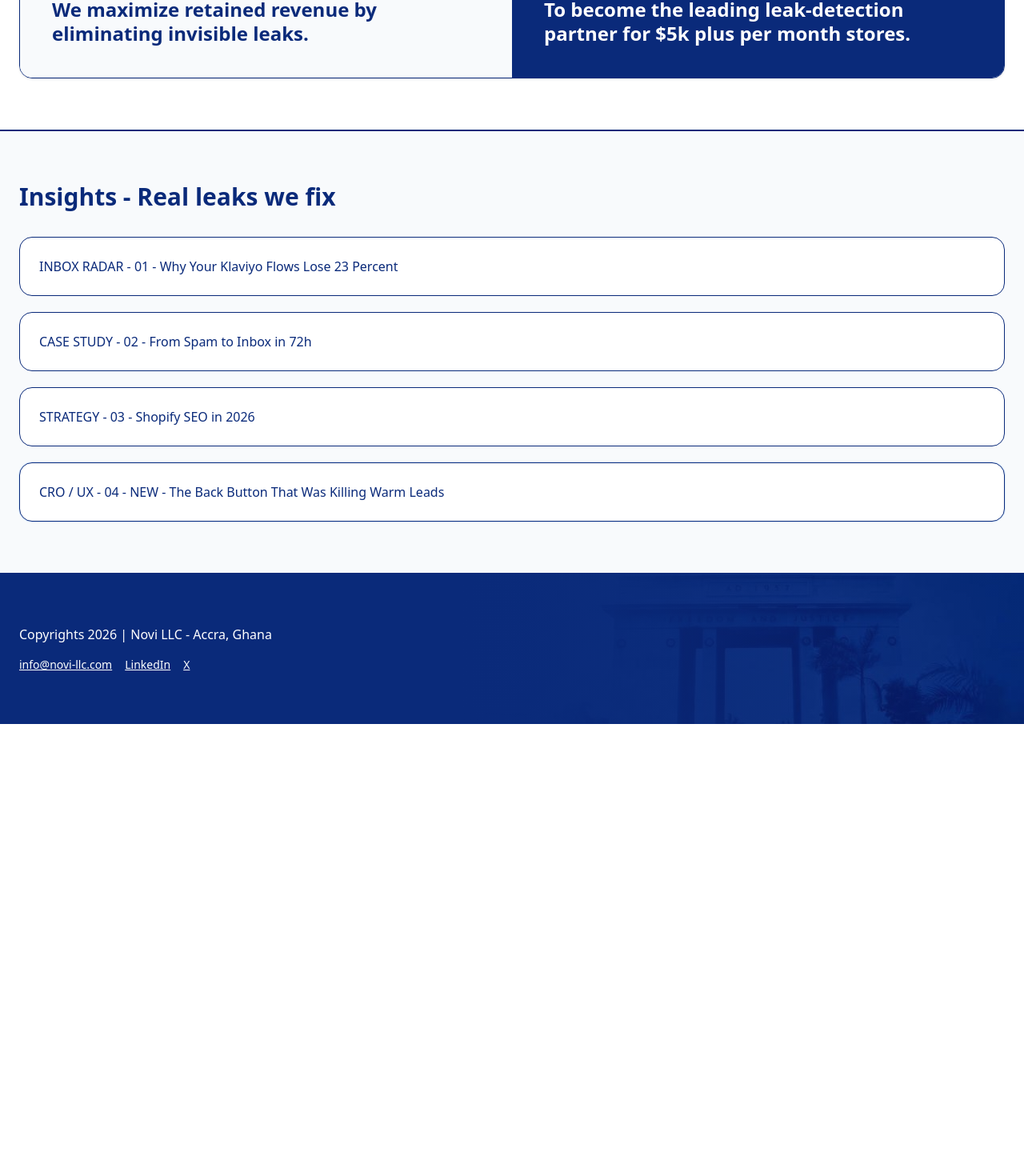
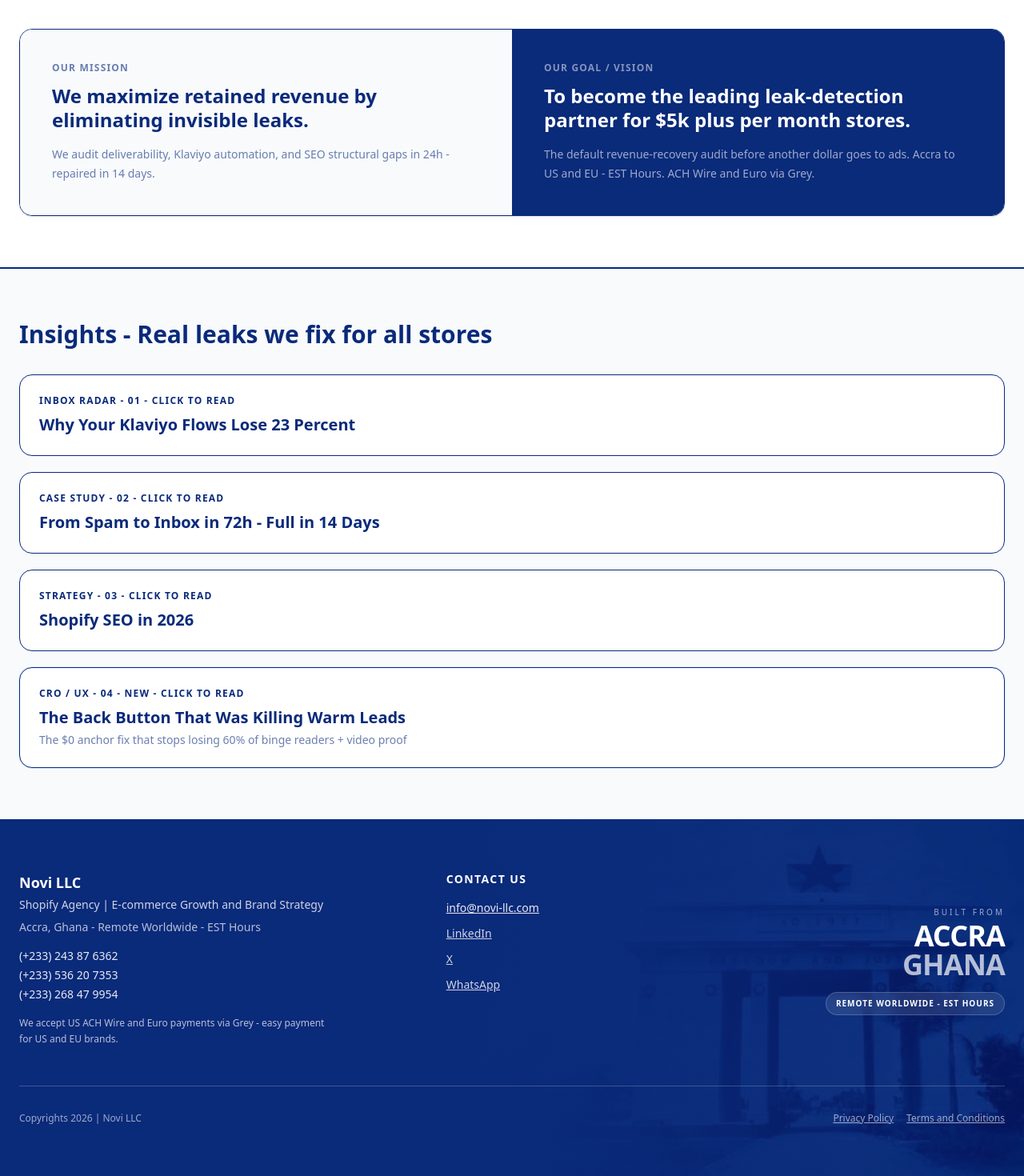
Before and after one commit to NOVI-I6699-cmd/portfolio-starter-kit, a Next.js app: page / in a window 1280 px wide. Shown: the part 1309-2779 px from the top of the page at 80% size. Before the commit the page ends 2214 px from the top, so only its background shows below. Built offline with nearby package versions, Linux system fonts and the light colour scheme.

Commit message:
Update page.tsx

```diff
--- a/app/page.tsx
+++ b/app/page.tsx
@@ -30,6 +30,8 @@ export default function Home() {
             <div className="border rounded-xl p-3 bg-slate-50"><div className="text-sm font-bold" style={{color: '#0A2A7A'}}>$20k/mo</div><div className="text-xs opacity-60 mt-1">$4,600/mo lost</div></div>
             <div className="border rounded-xl p-3 bg-slate-50"><div className="text-sm font-bold" style={{color: '#0A2A7A'}}>$100k/mo</div><div className="text-xs opacity-60 mt-1">$23k/mo lost</div></div>
           </div>
+          <div className="mt-6 flex items-center gap-4 text-xs opacity-60" style={{color: '#0A2A7A'}}><div>Accra to US Brands</div><div>EST Hours</div><div>Inbox in 72h</div></div>
+          <div className="mt-3 text-xs font-semibold" style={{color: '#0A2A7A'}}>We accept US ACH Wire and Euro payments via Grey - easy payment for US and EU brands.</div>
         </div>
         <div className="bg-slate-50 p-2 rounded-2xl border shadow-sm"><AuditForm /></div>
       </section>
@@ -45,10 +47,11 @@ export default function Home() {
           </div>
           <div className="text-white min-w-0">
             <div className="text-xs uppercase tracking-widest font-semibold mb-3" style={{color: 'rgba(255,255,255,0.5)'}}>Founder</div>
-            <h2 className="text-3xl md:text-4xl font-bold leading-tight">Built by an operator, not an agency.</h2>
-            <div className="mt-6 space-y-4 text-[16px] leading-8" style={{color: '#FFFFFF'}}>
-              <p>I am Floran Dieudonnie, Founder at NOVI LLC. I built it here in Accra, Ghana - laptop, phone that never stops buzzing, and an obsession for finding hidden revenue Shopify owners leave on the table.</p>
-              <p>Our data is clear: the average store forfeits 23 percent to silent killers - emails trapped in spam, broken Klaviyo flows, and SEO gaps handing traffic to competitors.</p>
+            <h2 className="text-3xl md:text-4xl font-bold leading-tight break-words">Built by an operator, not an agency.</h2>
+            <div className="mt-6 space-y-4 text-[16px] leading-8 break-words" style={{color: '#FFFFFF'}}>
+              <p>I am Floran Dieudonnie, Founder at NOVI LLC. I did not build this from a plush boardroom with seed funding. I built it here in Accra, Ghana - laptop, phone that never stops buzzing, and an obsession for finding hidden revenue Shopify owners leave on the table.</p>
+              <p>I do not run a bloated agency with Account Executives and vanity metrics. I run a lean leak-detection lab for Shopify brands doing 5k to 100k plus per month.</p>
+              <p>Our data is clear: the average store forfeits 23 percent to silent killers - emails trapped in spam, broken Klaviyo flows abandoning high-intent buyers, and SEO gaps handing traffic to competitors. We do not guess; we audit, isolate, and repair in 14 days. Accra - Remote Worldwide - EST Hours. US ACH Wire and Euro via Grey.</p>
             </div>
           </div>
         </div>
@@ -59,37 +62,81 @@ export default function Home() {
           <div className="bg-slate-50 p-8 md:p-10">
             <div className="text-xs uppercase tracking-widest font-semibold opacity-60 mb-3" style={{color: '#0A2A7A'}}>Our Mission</div>
             <h3 className="text-2xl font-bold leading-tight" style={{color: '#0A2A7A'}}>We maximize retained revenue by eliminating invisible leaks.</h3>
+            <p className="mt-4 text-sm leading-6 opacity-60" style={{color: '#0A2A7A'}}>We audit deliverability, Klaviyo automation, and SEO structural gaps in 24h - repaired in 14 days.</p>
           </div>
           <div className="p-8 md:p-10 text-white" style={{backgroundColor: '#0A2A7A'}}>
             <div className="text-xs uppercase tracking-widest font-semibold mb-3" style={{color: 'rgba(255,255,255,0.5)'}}>Our Goal / Vision</div>
             <h3 className="text-2xl font-bold leading-tight">To become the leading leak-detection partner for $5k plus per month stores.</h3>
+            <p className="mt-4 text-sm leading-6" style={{color: 'rgba(255,255,255,0.6)'}}>The default revenue-recovery audit before another dollar goes to ads. Accra to US and EU - EST Hours. ACH Wire and Euro via Grey.</p>
           </div>
         </div>
       </section>
 
-      <section id="case-studies" className="bg-slate-50 border-y py-16">
+      <section id="case-studies" className="bg-slate-50 border-y py-16 scroll-mt-20">
         <div className="max-w-7xl mx-auto px-6">
-          <h2 className="text-3xl font-bold" style={{color: '#0A2A7A'}}>Insights - Real leaks we fix</h2>
+          <h2 className="text-3xl font-bold" style={{color: '#0A2A7A'}}>Insights - Real leaks we fix for all stores</h2>
           <div className="mt-8 grid gap-5">
-            <Link href="/insights/how-i-fixed-23-percent-revenue-leak-shopify" className="block bg-white rounded-2xl border p-6">INBOX RADAR - 01 - Why Your Klaviyo Flows Lose 23 Percent</Link>
-            <Link href="/insights/from-spam-to-inbox-72h" className="block bg-white rounded-2xl border p-6">CASE STUDY - 02 - From Spam to Inbox in 72h</Link>
-            <Link href="/insights/shopify-seo-2026" className="block bg-white rounded-2xl border p-6">STRATEGY - 03 - Shopify SEO in 2026</Link>
-            <Link href="/insights/case-study-04" className="block bg-white rounded-2xl border p-6 ring-1 ring-blue-100">CRO / UX - 04 - NEW - The Back Button That Was Killing Warm Leads</Link>
+            <Link href="/insights/how-i-fixed-23-percent-revenue-leak-shopify" className="block bg-white rounded-2xl border p-6 hover:shadow-md transition">
+              <div className="text-xs uppercase tracking-widest font-semibold" style={{color: '#0A2A7A'}}>INBOX RADAR - 01 - CLICK TO READ</div>
+              <div className="mt-2 text-xl font-bold" style={{color: '#0A2A7A'}}>Why Your Klaviyo Flows Lose 23 Percent</div>
+            </Link>
+            <Link href="/insights/from-spam-to-inbox-72h" className="block bg-white rounded-2xl border p-6 hover:shadow-md transition">
+              <div className="text-xs uppercase tracking-widest font-semibold" style={{color: '#0A2A7A'}}>CASE STUDY - 02 - CLICK TO READ</div>
+              <div className="mt-2 text-xl font-bold" style={{color: '#0A2A7A'}}>From Spam to Inbox in 72h - Full in 14 Days</div>
+            </Link>
+            <Link href="/insights/shopify-seo-2026" className="block bg-white rounded-2xl border p-6 hover:shadow-md transition">
+              <div className="text-xs uppercase tracking-widest font-semibold" style={{color: '#0A2A7A'}}>STRATEGY - 03 - CLICK TO READ</div>
+              <div className="mt-2 text-xl font-bold" style={{color: '#0A2A7A'}}>Shopify SEO in 2026</div>
+            </Link>
+            <Link href="/insights/case-study-04" className="block bg-white rounded-2xl border p-6 hover:shadow-md transition ring-1 ring-blue-100">
+              <div className="text-xs uppercase tracking-widest font-semibold" style={{color: '#0A2A7A'}}>CRO / UX - 04 - NEW - CLICK TO READ</div>
+              <div className="mt-2 text-xl font-bold" style={{color: '#0A2A7A'}}>The Back Button That Was Killing Warm Leads</div>
+              <div className="mt-1 text-sm opacity-60">The $0 anchor fix that stops losing 60% of binge readers + video proof</div>
+            </Link>
           </div>
         </div>
       </section>
 
       <footer className="relative text-white py-16 overflow-hidden" style={{backgroundColor: '#0A2A7A'}}>
         <div className="absolute inset-0 z-0">
-          <img src="/ghana-novi-footer-bg.jpg" alt="Ghana Accra" className="w-full h-full object-cover" />
+          <img src="/ghana-novi-footer-bg.jpg" alt="Ghana Accra Novi LLC Background" className="w-full h-full object-cover object-center" />
           <div className="absolute inset-0" style={{background: 'linear-gradient(to right, #0A2A7A 0%, #0A2A7A 45%, rgba(10,42,122,0.78) 70%, rgba(10,42,122,0.38) 100%)'}}></div>
         </div>
         <div className="relative z-10 max-w-7xl mx-auto px-6">
-          <div>Copyrights 2026 | Novi LLC - Accra, Ghana</div>
-          <div className="mt-4 flex gap-4 text-sm">
-            <a href="mailto:info@novi-llc.com" className="underline">info@novi-llc.com</a>
-            <a href="https://www.linkedin.com/in/floran-novi-llc/" className="underline">LinkedIn</a>
-            <a href="https://x.com/novi_llc" className="underline">X</a>
+          <div className="grid md:grid-cols-[1.2fr_0.7fr_0.9fr] gap-10 items-start">
+            <div>
+              <div className="font-bold text-lg">Novi LLC</div>
+              <div className="mt-1 text-sm" style={{color: 'rgba(255,255,255,0.8)'}}>Shopify Agency | E-commerce Growth and Brand Strategy</div>
+              <div className="mt-2 text-sm" style={{color: 'rgba(255,255,255,0.7)'}}>Accra, Ghana - Remote Worldwide - EST Hours</div>
+              <div className="mt-4 space-y-1 text-sm font-medium" style={{color: 'rgba(255,255,255,0.9)'}}>
+                <div>(+233) 243 87 6362</div>
+                <div>(+233) 536 20 7353</div>
+                <div>(+233) 268 47 9954</div>
+              </div>
+              <div className="mt-4 text-xs max-w-sm leading-5" style={{color: 'rgba(255,255,255,0.7)'}}>We accept US ACH Wire and Euro payments via Grey - easy payment for US and EU brands.</div>
+            </div>
+            <div>
+              <div className="font-bold text-sm uppercase tracking-widest">Contact us</div>
+              <div className="mt-4 flex flex-col gap-3 text-sm">
+                <a href="mailto:info@novi-llc.com" className="underline" style={{color: 'rgba(255,255,255,0.9)'}}>info@novi-llc.com</a>
+                <a href="https://www.linkedin.com/in/floran-novi-llc/" target="_blank" className="underline" style={{color: 'rgba(255,255,255,0.8)'}}>LinkedIn</a>
+                <a href="https://x.com/novi_llc" target="_blank" className="underline" style={{color: 'rgba(255,255,255,0.8)'}}>X</a>
+                <a href="https://wa.me/233243876362" target="_blank" className="underline" style={{color: 'rgba(255,255,255,0.8)'}}>WhatsApp</a>
+              </div>
+            </div>
+            <div className="relative min-h-[180px] flex flex-col items-end justify-end text-right">
+              <div className="text-[10px] uppercase tracking-[0.3em]" style={{color: 'rgba(255,255,255,0.6)'}}>Built From</div>
+              <div className="text-4xl font-black leading-none mt-1 tracking-tight">ACCRA</div>
+              <div className="text-4xl font-black leading-none tracking-tight" style={{color: 'rgba(255,255,255,0.7)'}}>GHANA</div>
+              <div className="mt-4 inline-flex px-3 py-1.5 rounded-full border text-[10px] tracking-widest font-semibold backdrop-blur" style={{backgroundColor: 'rgba(255,255,255,0.1)', borderColor: 'rgba(255,255,255,0.2)'}}>REMOTE WORLDWIDE - EST HOURS</div>
+            </div>
+          </div>
+          <div className="mt-12 pt-8 border-t flex flex-col md:flex-row justify-between gap-4 text-xs" style={{borderColor: 'rgba(255,255,255,0.2)', color: 'rgba(255,255,255,0.6)'}}>
+            <div>Copyrights 2026 | Novi LLC</div>
+            <div className="flex gap-4">
+              <a href="/privacy" className="underline hover:text-white/80">Privacy Policy</a>
+              <a href="/terms" className="underline hover:text-white/80">Terms and Conditions</a>
+            </div>
           </div>
         </div>
       </footer>
```
